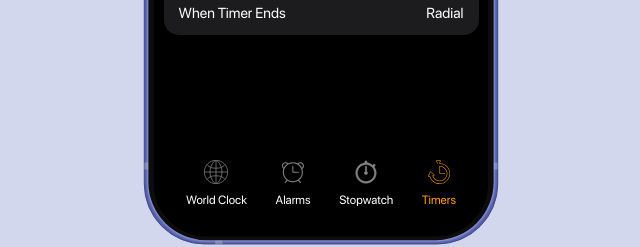
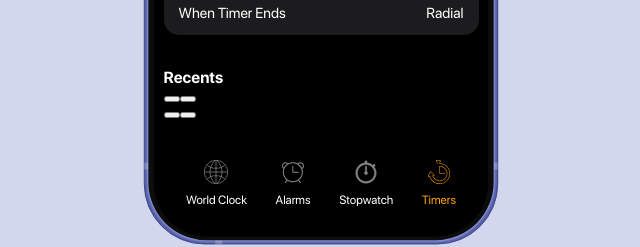
Before and after one commit to Learning-Autumn/Vue-Phone, a Vue app: page / in a window 1280 px wide. Both pictures are taken after a click on the item "Timers". Shown: the part 549-796 px from the top of the page, without its empty margins (319-959 px from the left). Built offline with nearby package versions, Linux system fonts and the light colour scheme; a web font is replaced by a local one.

Commit message:
Getting started with timer logic

```diff
--- /dev/null
+++ b/src/components/Apps/Programs/PartsProgram/Oclock/Timers/MyOclockTimersItem.vue
@@ -0,0 +1,31 @@
+<template>
+  <li class="oclock__program-item">
+    {{ isActive }}
+    <div class="oclock__program-item-left">
+      <p class="oclock__program-item-time">{{ Time }}</p>
+    </div>
+    <div class="oclock__program-item-right">
+      <button class="oclock__program-item-start"></button>
+      <button class="oclock__program-item-pause"></button>
+    </div>
+  </li>
+</template>
+
+<script>
+  export default {
+    props: {
+      Time: {
+        type: String,
+        required: true,
+      },
+      isActive: {
+        type: Boolean,
+        require: true,
+      }
+    },
+  }
+</script>
+
+<style lang="scss" scoped>
+
+</style>
--- a/src/components/Apps/Programs/PartsProgram/Oclock/Timers/MyOclockTimersProgram.vue
+++ b/src/components/Apps/Programs/PartsProgram/Oclock/Timers/MyOclockTimersProgram.vue
@@ -17,7 +17,11 @@
       <button class="oclock__control-btn oclock__control-btn--left" type="">
         Cancel
       </button>
-      <button class="oclock__control-btn oclock__control-btn--right" type="">
+      <button
+        @click="addTimers"
+        class="oclock__control-btn oclock__control-btn--right"
+        type=""
+      >
         Start
       </button>
     </div>
@@ -35,14 +39,42 @@
         </li>
       </ul>
     </div>
+
+    <h6 class="oclock__program-list-desc">Recents</h6>
+    <ul class="oclock__program-list">
+      <MyOclockTimersItem v-for="(item, index) in dataTimers" :Time="item.Time" :TimeLeft="item.TimeLeft" :isActive="item.isActive" :key="index"/>
+    </ul>
   </div>
 </template>
 
 <script>
 import MyOclockTimersSlider from "./MyOclockTimersSlider.vue";
+import MyOclockTimersItem from "./MyOclockTimersItem.vue";
+
 
 export default {
-  components: { MyOclockTimersSlider }
+  components: { MyOclockTimersSlider, MyOclockTimersItem },
+  data() {
+    return {
+      dataTimers: {
+        'Time': {
+          'minutes': 20,
+          'seconds': 20
+        },
+        'TimeLeft': {
+          'minutes': 20,
+          'seconds': 20
+        },
+        'isActive': true,
+      },
+    }
+  },
+  methods: {
+    addTimers(){
+      console.log(123);
+
+    }
+  }
 };
 </script>
 
@@ -98,6 +130,7 @@ export default {
   border-radius: 15px;
   padding: 15px;
   font-size: 13px;
+  margin-bottom: 35px;
 }
 
 .oclock__desc-list {
--- a/src/components/Apps/Programs/PartsProgram/Oclock/Timers/MyOclockTimersSlider.vue
+++ b/src/components/Apps/Programs/PartsProgram/Oclock/Timers/MyOclockTimersSlider.vue
@@ -176,11 +176,11 @@ export default {
 
 
 .oclock__slider-selected--left {
-  left: 55px;
+  left: 50px;
 }
 
 .oclock__slider-selected--center {
-  left: 135px;
+  left: 132px;
 }
 
 .oclock__slider-selected--right {
```
